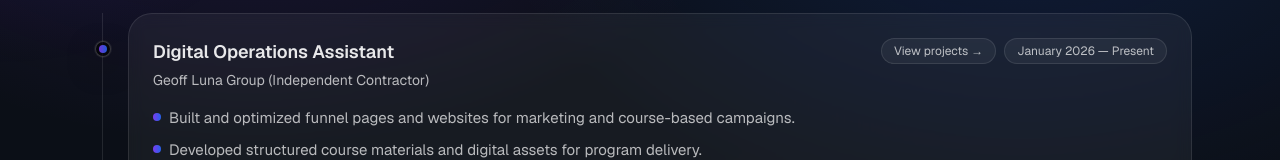
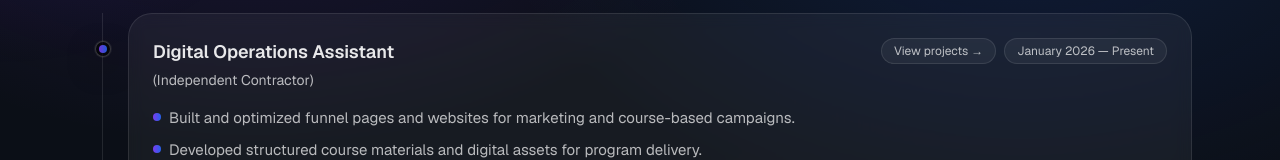
Before and after one commit to phoebegrace/pgj, a Next.js app: page /experience in a window 1280 px wide. Shown: the part 293-453 px from the top of the page. Built offline with nearby package versions, Linux system fonts and the light colour scheme.

Commit message:
updated experience

```diff
--- a/content/background.ts
+++ b/content/background.ts
@@ -21,7 +21,7 @@ export const experience: ExperienceItem[] = [
   {
     id: "lunatik",
     title: "Digital Operations Assistant",
-    org: "Geoff Luna Group (Independent Contractor)",
+    org: "(Independent Contractor)",
     date: "January 2026 — Present",
     bullets: [
       "Built and optimized funnel pages and websites for marketing and course-based campaigns.",
```
